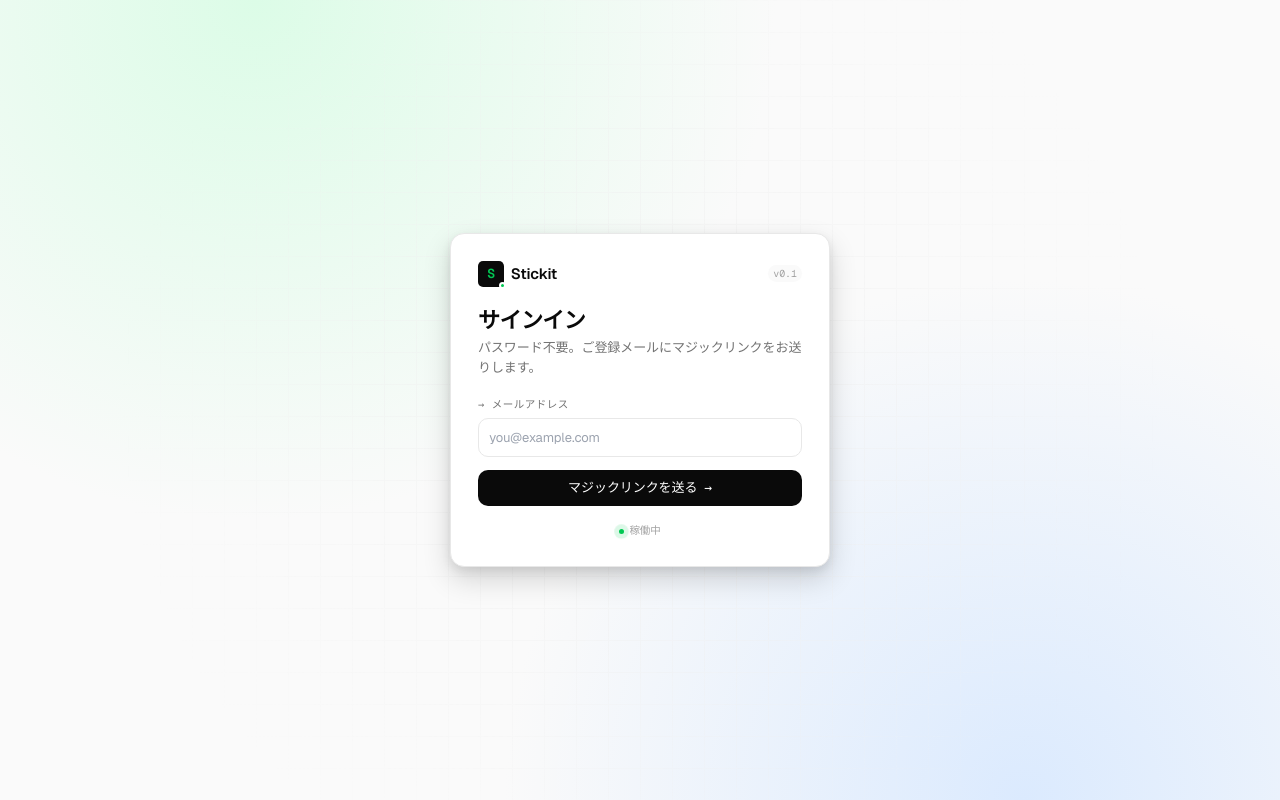
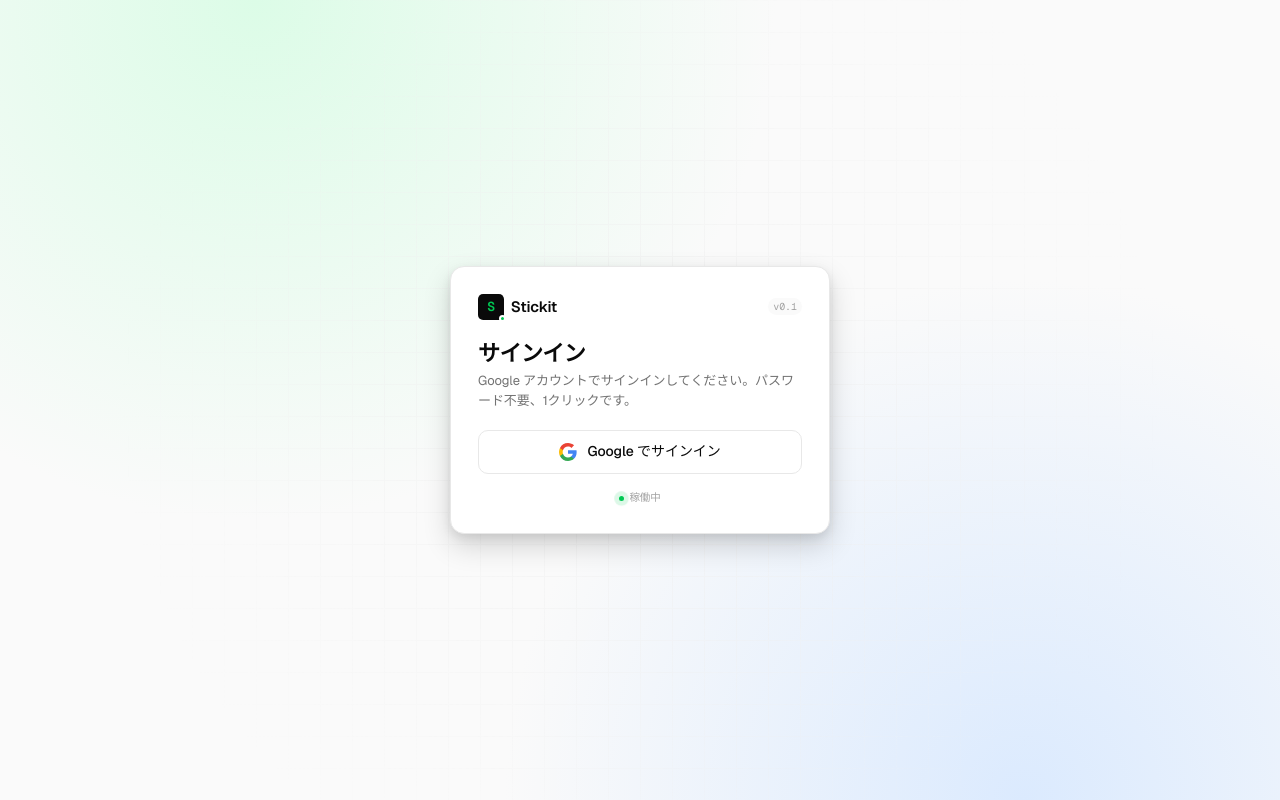
Before and after one commit to nkhtnkht-ops/Stickit, a React (Vite) app: page /login in a window 1280 px wide. Built offline with nearby package versions, Linux system fonts and the light colour scheme; no server answers; a web font is replaced by a local one.

Commit message:
feat(auth): switch from magic link to Google OAuth

```diff
--- a/src/contexts/AuthContext.tsx
+++ b/src/contexts/AuthContext.tsx
@@ -5,7 +5,7 @@
 type AuthCtx = {
   session: Session | null;
   loading: boolean;
-  signInWithEmail: (email: string) => Promise<{ error: Error | null }>;
+  signInWithGoogle: () => Promise<{ error: Error | null }>;
   signOut: () => Promise<void>;
 };
 
@@ -24,12 +24,15 @@
     return () => sub.subscription.unsubscribe();
   }, []);
 
-  const signInWithEmail = async (email: string) => {
-    // BASE_URL は Vite の base 設定。本番 = "/Stickit/", dev = "/"
+  const signInWithGoogle = async () => {
+    // BASE_URL = 本番 "/Stickit/" / dev "/" — 末尾スラ除去して /auth/callback を結合
     const base = import.meta.env.BASE_URL.replace(/\/$/, "");
-    const { error } = await supabase.auth.signInWithOtp({
-      email,
-      options: { emailRedirectTo: `${window.location.origin}${base}/auth/callback` },
+    const { error } = await supabase.auth.signInWithOAuth({
+      provider: "google",
+      options: {
+        redirectTo: `${window.location.origin}${base}/auth/callback`,
+        queryParams: { access_type: "offline", prompt: "consent" },
+      },
     });
     return { error };
   };
@@ -39,7 +42,7 @@
   };
 
   return (
-    <Ctx.Provider value={{ session, loading, signInWithEmail, signOut }}>
+    <Ctx.Provider value={{ session, loading, signInWithGoogle, signOut }}>
       {children}
     </Ctx.Provider>
   );
--- a/src/pages/Login.tsx
+++ b/src/pages/Login.tsx
@@ -2,17 +2,19 @@
 import { useAuth } from "@/contexts/AuthContext";
 
 export default function Login() {
-  const { signInWithEmail } = useAuth();
-  const [email, setEmail] = useState("");
-  const [sent, setSent] = useState(false);
+  const { signInWithGoogle } = useAuth();
+  const [busy, setBusy] = useState(false);
   const [error, setError] = useState<string | null>(null);
 
-  const onSubmit = async (e: React.FormEvent) => {
-    e.preventDefault();
+  const onClickGoogle = async () => {
     setError(null);
-    const { error } = await signInWithEmail(email);
-    if (error) setError(error.message);
-    else setSent(true);
+    setBusy(true);
+    const { error } = await signInWithGoogle();
+    if (error) {
+      setError(error.message);
+      setBusy(false);
+    }
+    // 成功時はGoogleにリダイレクトされるので busy のまま
   };
 
   return (
@@ -39,10 +41,7 @@
         }}
       />
 
-      <form
-        onSubmit={onSubmit}
-        className="relative w-full max-w-[380px] bg-surface border border-border rounded-lg shadow-lg p-8"
-      >
+      <div className="relative w-full max-w-[380px] bg-surface border border-border rounded-lg shadow-lg p-8">
         {/* ブランド */}
         <div className="flex items-center gap-2 mb-6">
           <div className="w-[26px] h-[26px] rounded-md bg-ink text-accent grid place-items-center font-mono font-semibold text-[13px] relative">
@@ -61,42 +60,33 @@
           サインイン
         </h1>
         <p className="text-ink-3 text-[13px] mt-1 mb-6">
-          パスワード不要。ご登録メールにマジックリンクをお送りします。
+          Google アカウントでサインインしてください。パスワード不要、1クリックです。
         </p>
 
-        {sent ? (
-          <p className="text-[13px] text-ink-2">
-            メールを確認してリンクをクリックしてください。
-          </p>
-        ) : (
-          <>
-            <label className="flex items-center gap-1.5 font-mono text-[10.5px] font-medium uppercase tracking-wider text-ink-3 mb-1.5">
-              → メールアドレス
-            </label>
-            <input
-              type="email"
-              required
-              placeholder="you@example.com"
-              value={email}
-              onChange={(e) => setEmail(e.target.value)}
-              className="w-full px-3 py-2.5 border border-border rounded text-[13px] bg-surface focus:outline-none focus:border-ink focus:ring-2 focus:ring-black/5"
-            />
-            <button
-              type="submit"
-              className="w-full mt-4 py-2.5 bg-ink text-white rounded font-medium text-[13px] flex items-center justify-center gap-2 hover:bg-black transition-colors"
-            >
-              マジックリンクを送る <span className="font-mono">→</span>
-            </button>
-            {error && (
-              <p className="mt-3 text-crit text-[12px]">{error}</p>
-            )}
-          </>
+        <button
+          type="button"
+          onClick={onClickGoogle}
+          disabled={busy}
+          className="w-full py-3 bg-surface border border-border rounded font-medium text-[14px] text-ink flex items-center justify-center gap-3 hover:bg-bg-2 hover:border-ink-5 transition-colors disabled:opacity-60 disabled:cursor-not-allowed"
+        >
+          {/* Google G ロゴ */}
+          <svg className="w-[18px] h-[18px]" viewBox="0 0 18 18" aria-hidden="true">
+            <path d="M17.64 9.205c0-.639-.057-1.252-.164-1.841H9v3.481h4.844a4.14 4.14 0 0 1-1.796 2.716v2.259h2.908c1.702-1.567 2.684-3.875 2.684-6.615z" fill="#4285F4"/>
+            <path d="M9 18c2.43 0 4.467-.806 5.956-2.18l-2.908-2.259c-.806.54-1.837.86-3.048.86-2.344 0-4.328-1.584-5.036-3.711H.957v2.332A8.997 8.997 0 0 0 9 18z" fill="#34A853"/>
+            <path d="M3.964 10.71A5.41 5.41 0 0 1 3.682 9c0-.593.102-1.17.282-1.71V4.958H.957A8.996 8.996 0 0 0 0 9c0 1.452.348 2.827.957 4.042l3.007-2.332z" fill="#FBBC05"/>
+            <path d="M9 3.58c1.321 0 2.508.454 3.44 1.345l2.582-2.58C13.463.891 11.426 0 9 0A8.997 8.997 0 0 0 .957 4.958L3.964 7.29C4.672 5.163 6.656 3.58 9 3.58z" fill="#EA4335"/>
+          </svg>
+          {busy ? "リダイレクト中…" : "Google でサインイン"}
+        </button>
+
+        {error && (
+          <p className="mt-3 text-crit text-[12px]">{error}</p>
         )}
 
         <div className="flex items-center justify-center gap-1.5 text-ink-4 font-mono text-[10.5px] mt-5">
           <span className="pulse-dot" /> 稼働中
         </div>
-      </form>
+      </div>
     </div>
   );
 }
```
Also changed, not shown: 1 other file (tests, documents, lock files or other folders).
